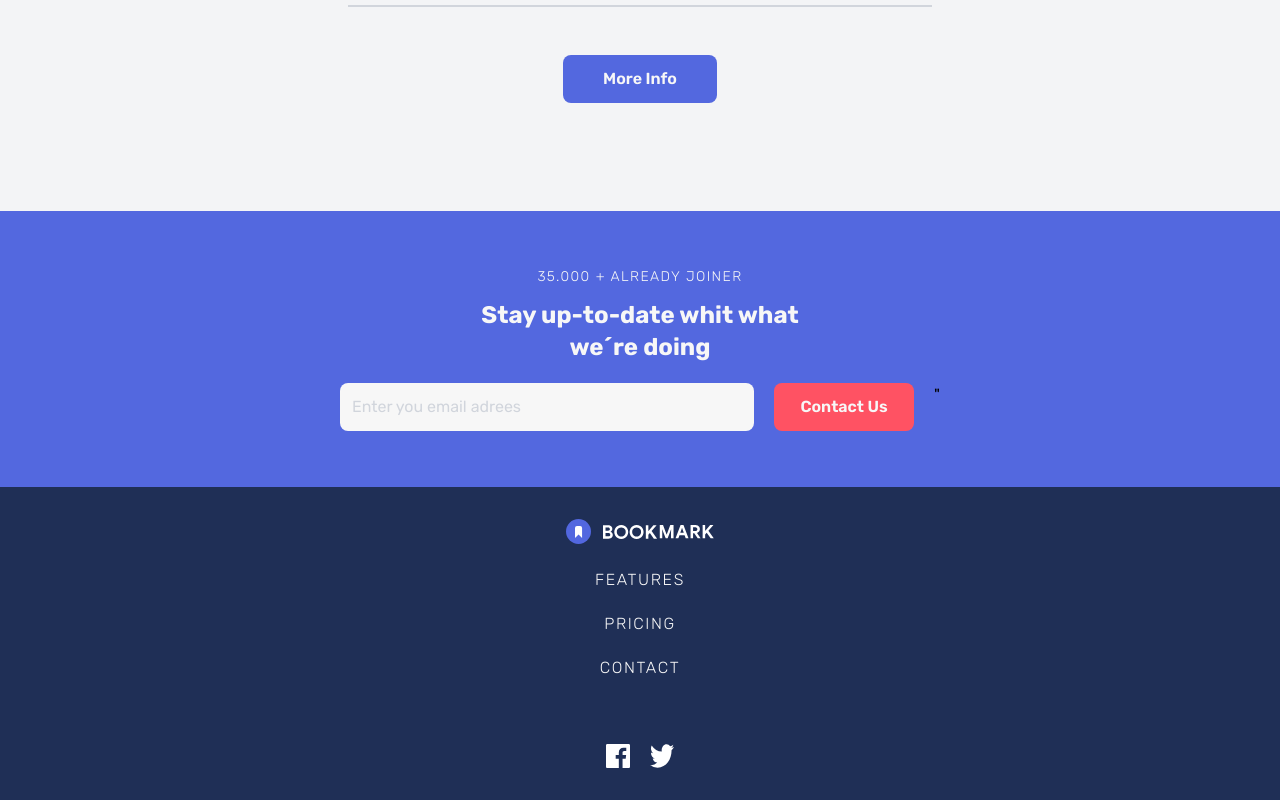
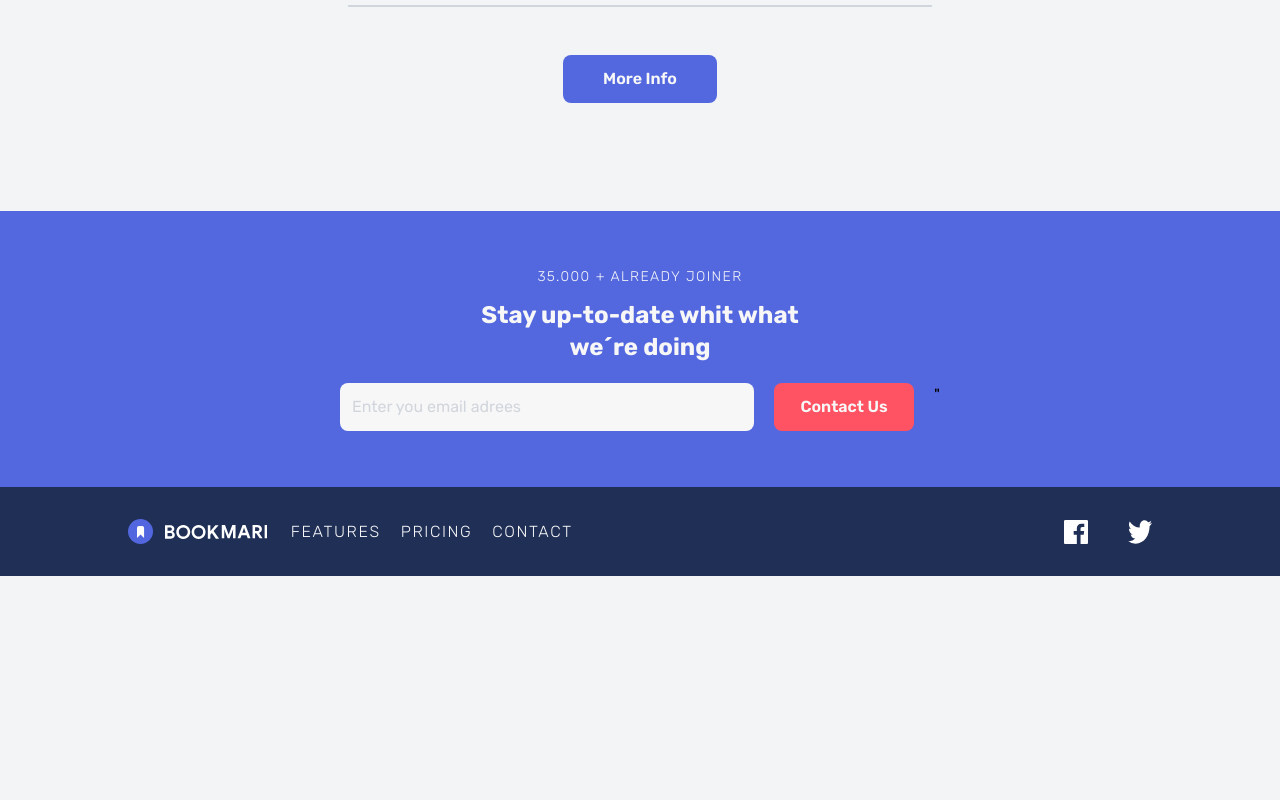
Before and after one commit to Diego2Drm/bookmark-landing-page, a React (Vite) app: page / in a window 1280 px wide. Shown: the part 2607-3407 px from the top of the page. After the commit the page ends 3183 px from the top, so only its background shows below. Built offline with nearby package versions, Linux system fonts and the light colour scheme.

Commit message:
Add desktop design for Footer

```diff
--- a/src/components/Footer/index.jsx
+++ b/src/components/Footer/index.jsx
@@ -5,9 +5,9 @@ import { LogoFooter } from "./LogoFooter";
 
 const Footer = () => {
   return (
-    <footer className="bg-Blue-950 flex flex-col justify-center items-center py-8 gap-6">
+    <footer className="bg-Blue-950 flex flex-col justify-center items-center py-8 gap-6 lg:px-32 lg:flex-row ">
       <LogoFooter />
-      <ul className="flex flex-col gap-5 text-Grey-50 font-light tracking-widest mb-10">
+      <ul className="flex flex-col gap-5 text-Grey-50 font-light tracking-widest mb-10 lg:flex-row lg:mb-0">
         {
           links.map((link, i) => (
           <li key={i} className="uppercase text-center">{link.name}</li>
--- a/src/components/utils/SocialMedia.jsx
+++ b/src/components/utils/SocialMedia.jsx
@@ -4,7 +4,7 @@ import IconTwitter from "../../assets/images/icon-twitter.svg"
 
 const SocialMedia = () => {
   return (
-    <div className="w-full flex justify-center gap-5">
+    <div className="w-full flex justify-center gap-5 lg:justify-end lg:gap-10">
       <img src={IconFacebook} alt="icon-facebook" />
       <img src={IconTwitter} alt="icon-twitter" />
     </div>
```
Also changed, not shown: src/components/Footer/LogoFooter.jsx (+1 -1 lines).
